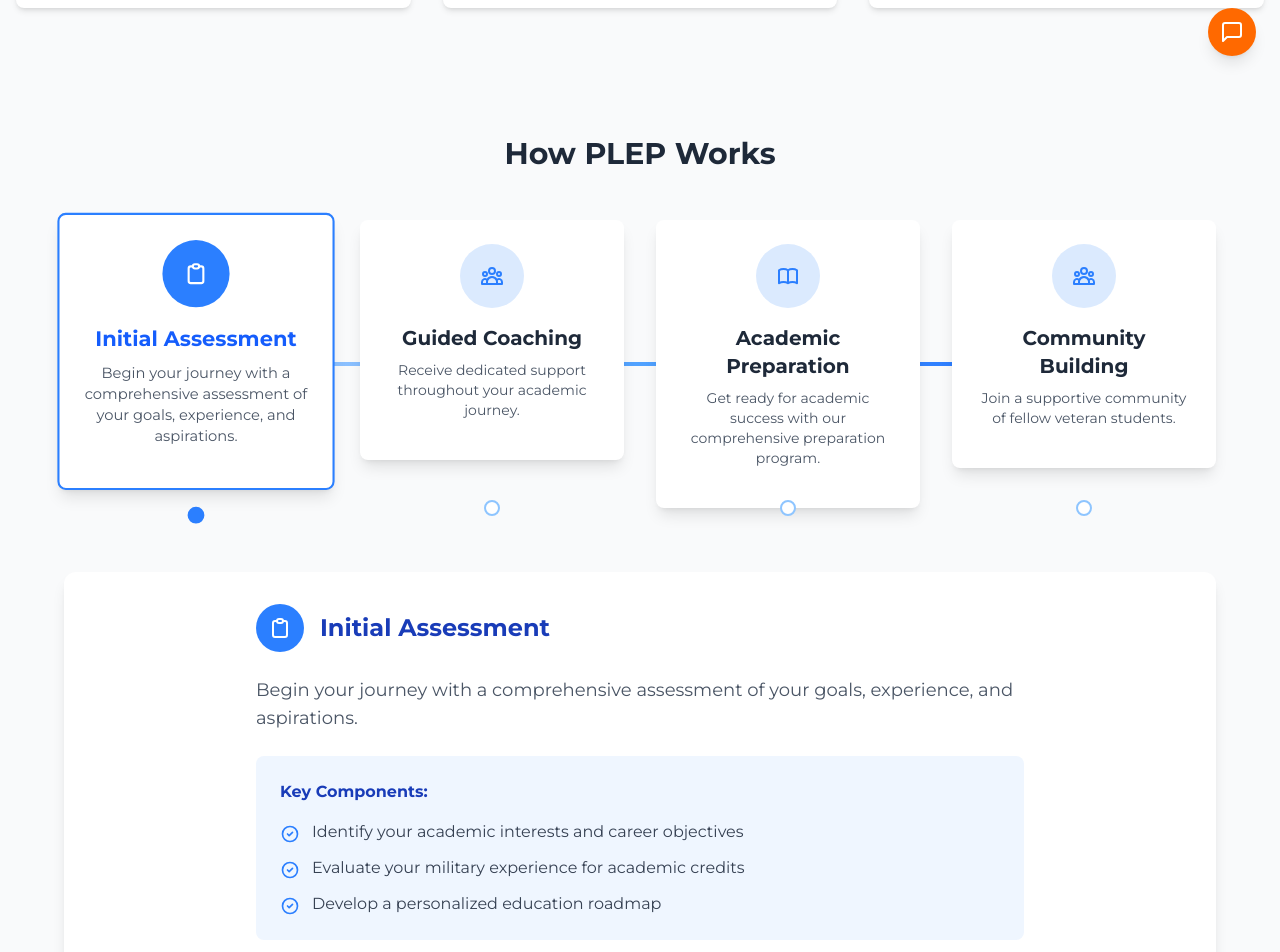
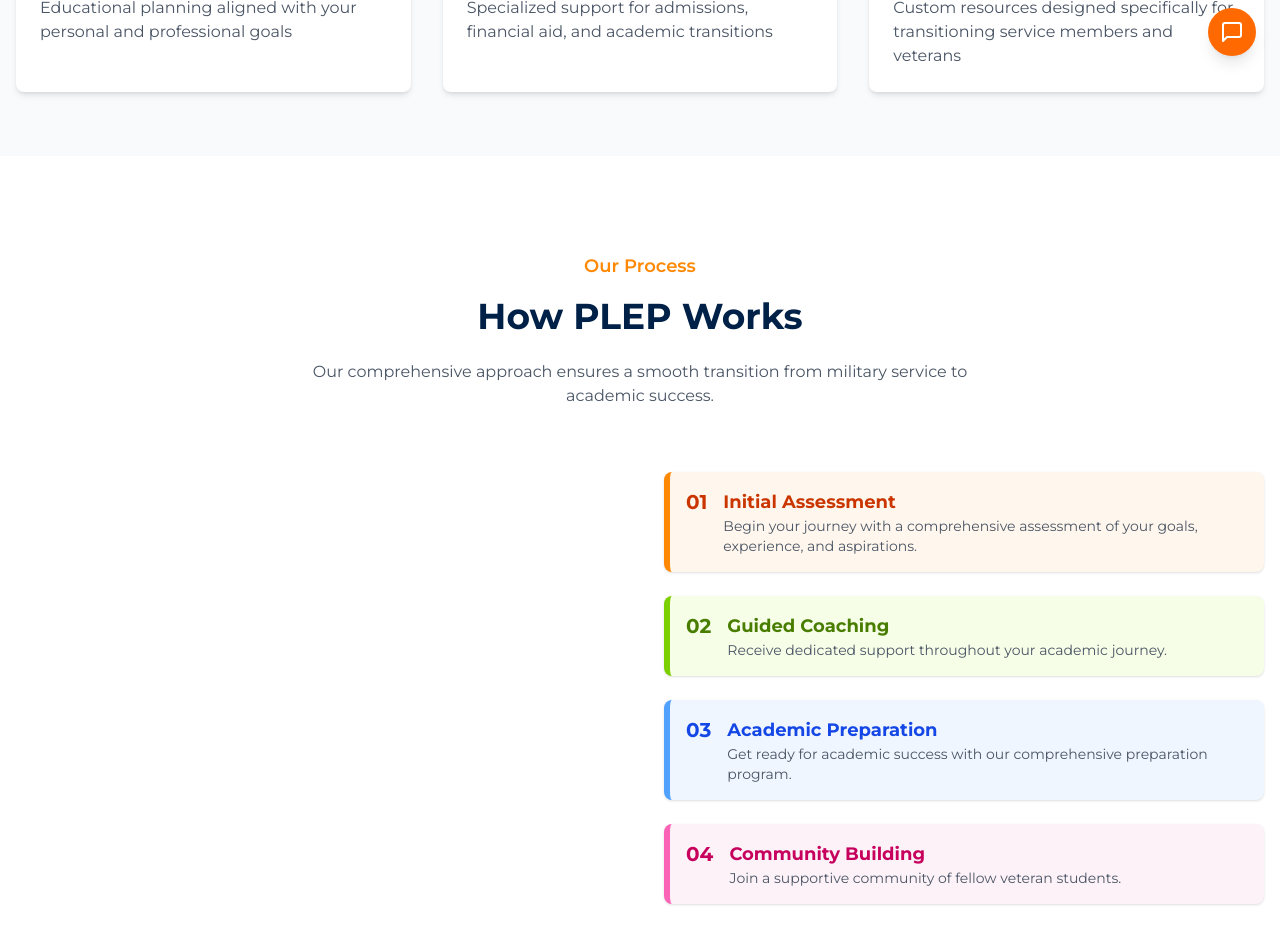
Before and after one commit to ianfranko/wanac-platform, a Next.js app: page /pages/plep in a window 1280 px wide. Shown: the part 720-1672 px from the top of the page. Built offline with nearby package versions, Linux system fonts and the light colour scheme.

Commit message:
courses pages

```diff
--- /dev/null
+++ b/components/infographicWheel.jsx
@@ -0,0 +1,30 @@
+import { useState } from 'react';
+
+const segments = [];
+
+export default function InfographicWheel() {
+  const [active, setActive] = useState(null);
+
+  return (
+    <section className="py-16 bg-white">
+      <div className="container mx-auto px-4 grid md:grid-cols-2 gap-10 items-center">
+        {/* SVG Wheel */}
+        <div className="relative w-[300px] h-[300px] mx-auto">
+          <svg viewBox="0 0 100 100" className="w-full h-full">
+            {/* No segments to render */}
+          </svg>
+          <div className="absolute inset-0 flex items-center justify-center">
+            <div className="text-center px-2 text-sm font-semibold text-gray-700">
+              {/* Empty title */}
+            </div>
+          </div>
+        </div>
+
+        {/* Empty Segment Details */}
+        <div className="max-w-md">
+          {/* No content to display */}
+        </div>
+      </div>
+    </section>
+  );
+}
--- a/src/app/pages/howwehelp/page.jsx
+++ b/src/app/pages/howwehelp/page.jsx
@@ -55,30 +55,7 @@
   ];
 
   const coachingPhases = [
-    {
-      id: 1,
-      title: "Promise Land Education & Career Programs",
-      description: "Begin your journey with our specialized education and career transition programs.",
-      imagePath: "/promiselandtransition.jpg",
-      features: [
-        "Structured academic transition support",
-        "Career management skills",
-        "Personalized mentoring",
-        "Strategic planning"
-      ]
-    },
-    {
-      id: 2,
-      title: "Peak Performance Coaching",
-      description: "Master personal and professional excellence through our comprehensive coaching program.",
-      imagePath: "/highperfomacecoaching.jpg",
-      features: [
-        "12-session coaching model",
-        "Enhanced clarity and productivity",
-        "Personal development",
-        "Performance optimization"
-      ]
-    },
+
     {
       id: 3,
       title: "Certified Peak Performance Coach (CPPC)",
--- a/src/app/pages/plep/page.jsx
+++ b/src/app/pages/plep/page.jsx
@@ -1,11 +1,11 @@
 'use client';
 
-import React, { useState } from 'react';
+import React from 'react';
 import Link from 'next/link';
+import InfographicWheel from '../../../../components/infographicWheel';
+
 
 const PlepPage = () => {
-  const [activeStep, setActiveStep] = useState(1);
-
   const steps = [
     {
       number: 1,
@@ -68,6 +68,14 @@
       ]
     }
   ];
+  const colorClasses = [
+    'border-orange-400 bg-orange-50 text-orange-700',
+    'border-lime-500 bg-lime-50 text-lime-700',
+    'border-blue-400 bg-blue-50 text-blue-700',
+    'border-pink-400 bg-pink-50 text-pink-700',
+    'border-cyan-400 bg-cyan-50 text-cyan-700',
+  ];
+
 
   return (
     <div className="bg-white">
@@ -90,6 +98,14 @@
           <p className="text-xl max-w-3xl mx-auto px-4">
             Your Strategic Pathway to Educational Excellence
           </p>
+          <div className="mt-8 flex justify-center gap-4">
+            <button className="bg-orange-500 hover:bg-orange-600 text-white px-8 py-3 rounded-full font-semibold transition-colors">
+              Apply Now
+            </button>
+            <button className="bg-transparent border-2 border-white text-white px-8 py-3 rounded-full font-semibold hover:bg-white hover:text-[#002147] transition-colors">
+              Learn More
+            </button>
+          </div>
         </div>
       </header>
 
@@ -147,7 +163,7 @@
             <div className="bg-white p-6 rounded-lg shadow-md hover:shadow-lg transition-shadow">
               <div className="w-12 h-12 bg-blue-100 rounded-full flex items-center justify-center mb-4">
                 <svg className="w-6 h-6 text-blue-600" fill="none" stroke="currentColor" viewBox="0 0 24 24">
-                  <path strokeLinecap="round" strokeLinejoin="round" strokeWidth="2" d="M19 11H5m14 0a2 2 0 012 2v6a2 2 0 01-2 2H5a2 2 0 01-2-2v-6a2 2 0 012-2m14 0V9a2 2 0 00-2-2M5 11V9a2 2 0 012-2m0 0V5a2 2 0 012-2h6a2 2 0 012 2v2M7 7h10" />
+                  <path strokeLinecap="round" strokeLinejoin="round" strokeWidth="2" d="M19 11H5m14 0a2 2 0 012 2v6a2 2 0 01-2 2H5a2 2 0 01-2-2v-6a2 2 0 012-2m14 0V9a2 2 0 00-2-2M5 11V9a2 2 0 012-2m0 0V5a2 2 0 012-2h6a2 2 0 012 2M7 7h10" />
                 </svg>
               </div>
               <h4 className="font-semibold mb-3">Targeted Resources</h4>
@@ -157,95 +173,43 @@
         </div>
       </section>
 
-      {/* Interactive How PLEP Works Section */}
-      <section id="how-it-works" className="py-16 bg-gray-50">
+      <section id="how-it-works" className="py-24 bg-white">
   <div className="container mx-auto px-4">
-          <h2 className="text-3xl font-bold mb-12 text-center">How PLEP Works</h2>
+    <div className="text-center mb-16">
+      <span className="text-orange-400 font-semibold text-lg mb-4 block">Our Process</span>
+      <h2 className="text-4xl font-bold mb-6 text-[#002147]">How PLEP Works</h2>
+      <p className="text-gray-600 max-w-2xl mx-auto">
+        Our comprehensive approach ensures a smooth transition from military service to academic success.
+      </p>
+    </div>
 
-          {/* Interactive Infographic */}
-          <div className="max-w-6xl mx-auto">
-            {/* Steps Timeline */}
-            <div className="relative">
-              {/* Connection Line */}
-              <div className="hidden md:block absolute top-1/2 left-0 right-0 h-1 bg-gradient-to-r from-blue-200 via-blue-400 to-blue-600 transform -translate-y-1/2 z-0"></div>
+    <div className="grid md:grid-cols-2 gap-12 items-center">
+      {/* Left Infographic Chart (placeholder for now) */}
+      <div className="relative w-full flex justify-center">
 
-              {/* Steps */}
-              <div className="grid md:grid-cols-4 gap-8 relative z-10">
+      </div>
+
+      {/* Right Step List */}
+      <div className="space-y-6">
         {steps.map((step, index) => (
           <div
-                    key={step.number}
-                    className={`relative ${activeStep === step.number ? 'scale-105 transform transition-all duration-300' : ''}`}
-                    onClick={() => setActiveStep(step.number)}
+            key={index}
+            className={`flex items-start shadow rounded-lg p-4 border-l-[6px] ${
+              colorClasses[index % colorClasses.length]
+            }`}
           >
-                    {/* Step Card */}
-                    <div className={`bg-white rounded-lg shadow-lg p-6 cursor-pointer transition-all duration-300 hover:shadow-xl
-                      ${activeStep === step.number ? 'border-2 border-blue-500' : 'hover:border-2 hover:border-blue-300'}`}>
-                      {/* Step Number with Icon */}
-                      <div className="flex items-center justify-center mb-4">
-                        <div className={`w-16 h-16 rounded-full flex items-center justify-center
-                          ${activeStep === step.number ? 'bg-blue-500 text-white' : 'bg-blue-100 text-blue-500'}
-                          transition-colors duration-300`}>
-                          {step.icon}
-                        </div>
-                      </div>
-
-                      {/* Step Title */}
-                      <h3 className={`text-xl font-semibold text-center mb-2
-                        ${activeStep === step.number ? 'text-blue-600' : 'text-gray-800'}`}>
-                        {step.title}
-                      </h3>
-
-                      {/* Step Description */}
-                      <p className="text-gray-600 text-center text-sm mb-4">
-                        {step.description}
-                      </p>
-
-                      {/* Progress Indicator */}
-                      <div className="hidden md:block absolute bottom-0 left-1/2 transform -translate-x-1/2 translate-y-1/2">
-                        <div className={`w-4 h-4 rounded-full border-2
-                          ${activeStep === step.number ? 'bg-blue-500 border-blue-500' : 'bg-white border-blue-300'}`}>
-                        </div>
-                      </div>
+            <div className={`text-xl font-bold mr-4`}>0{step.number}</div>
+            <div>
+              <h3 className="text-lg font-semibold">{step.title}</h3>
+              <p className="text-gray-600 text-sm">{step.description}</p>
             </div>
           </div>
         ))}
       </div>
     </div>
-
-            {/* Detailed Content */}
-            <div className="mt-16 bg-white rounded-xl shadow-lg p-8 transition-all duration-300">
-              <div className="max-w-3xl mx-auto">
-                {steps.map((step) => (
-                  activeStep === step.number && (
-                    <div key={step.number} className="space-y-6">
-                      <div className="flex items-center space-x-4">
-                        <div className="w-12 h-12 rounded-full bg-blue-500 text-white flex items-center justify-center">
-                          {step.icon}
-                        </div>
-                        <h3 className="text-2xl font-semibold text-blue-800">{step.title}</h3>
-                      </div>
-                      <p className="text-gray-600 text-lg">{step.description}</p>
-                      <div className="bg-blue-50 rounded-lg p-6">
-                        <h4 className="font-semibold text-blue-800 mb-4">Key Components:</h4>
-                        <ul className="space-y-3">
-                          {step.details.map((detail, index) => (
-                            <li key={index} className="flex items-start space-x-3">
-                              <svg className="w-5 h-5 text-blue-500 mt-1 flex-shrink-0" fill="none" stroke="currentColor" viewBox="0 0 24 24">
-                                <path strokeLinecap="round" strokeLinejoin="round" strokeWidth="2" d="M9 12l2 2 4-4m6 2a9 9 0 11-18 0 9 9 0 0118 0z" />
-                              </svg>
-                              <span className="text-gray-700">{detail}</span>
-                            </li>
-                          ))}
-                        </ul>
-                      </div>
-                    </div>
-                  )
-                ))}
-              </div>
-            </div>
-          </div>
   </div>
 </section>
+
 
       {/* Success Stories Section */}
       <section id="success-stories" className="py-16 bg-gray-50">
--- a/src/app/pages/ppc/page.jsx
+++ b/src/app/pages/ppc/page.jsx
@@ -27,6 +27,14 @@
           <p className="text-xl max-w-3xl mx-auto px-4">
             Transform Your Potential into Exceptional Results
           </p>
+          <div className="mt-8 flex justify-center gap-4">
+            <button className="bg-orange-500 hover:bg-orange-600 text-white px-8 py-3 rounded-full font-semibold transition-colors">
+              Apply Now
+            </button>
+            <button className="bg-transparent border-2 border-white text-white px-8 py-3 rounded-full font-semibold hover:bg-white hover:text-[#002147] transition-colors">
+              Learn More
+            </button>
+          </div>
         </div>
       </header>
 
```
Also changed, not shown: src/app/pages/plca/page.jsx (+16 -8 lines), src/app/pages/veta/page.jsx (+23 -6 lines). Lines whose indentation alone changed are shown as unchanged.
